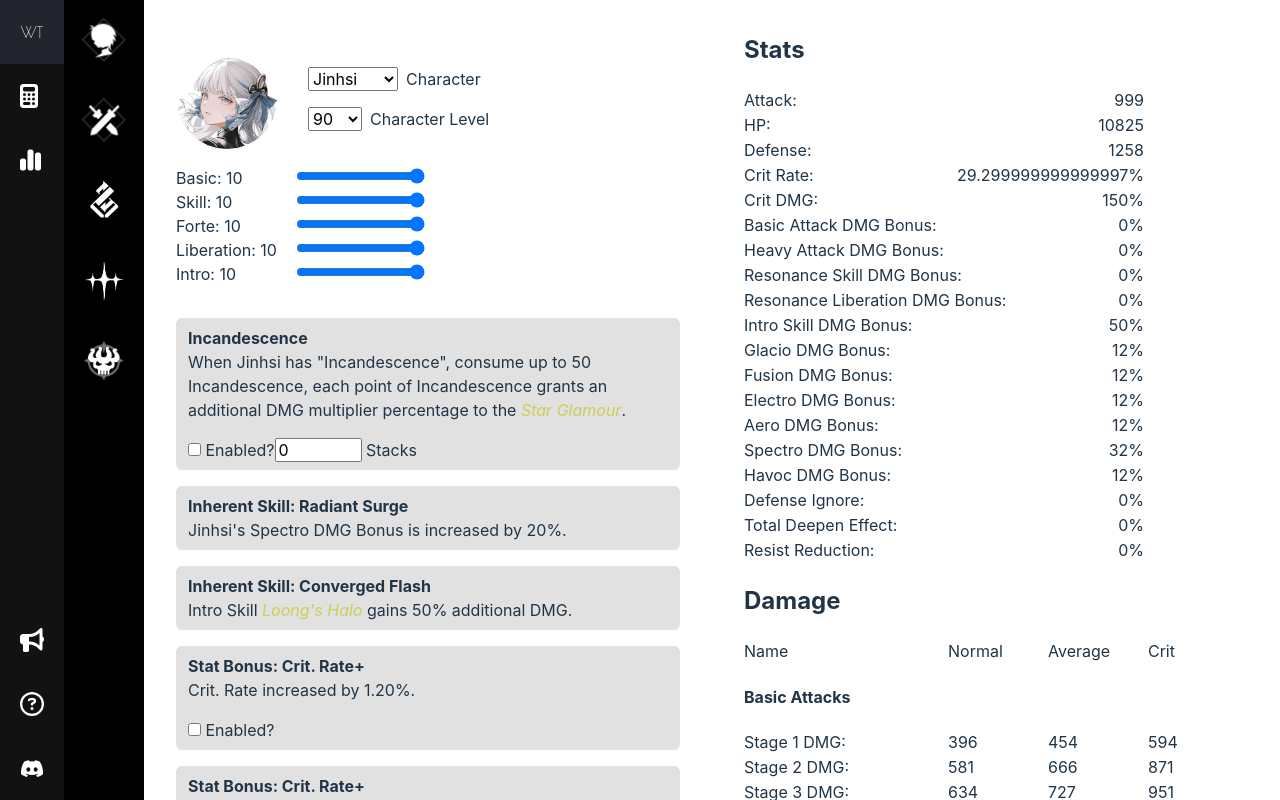
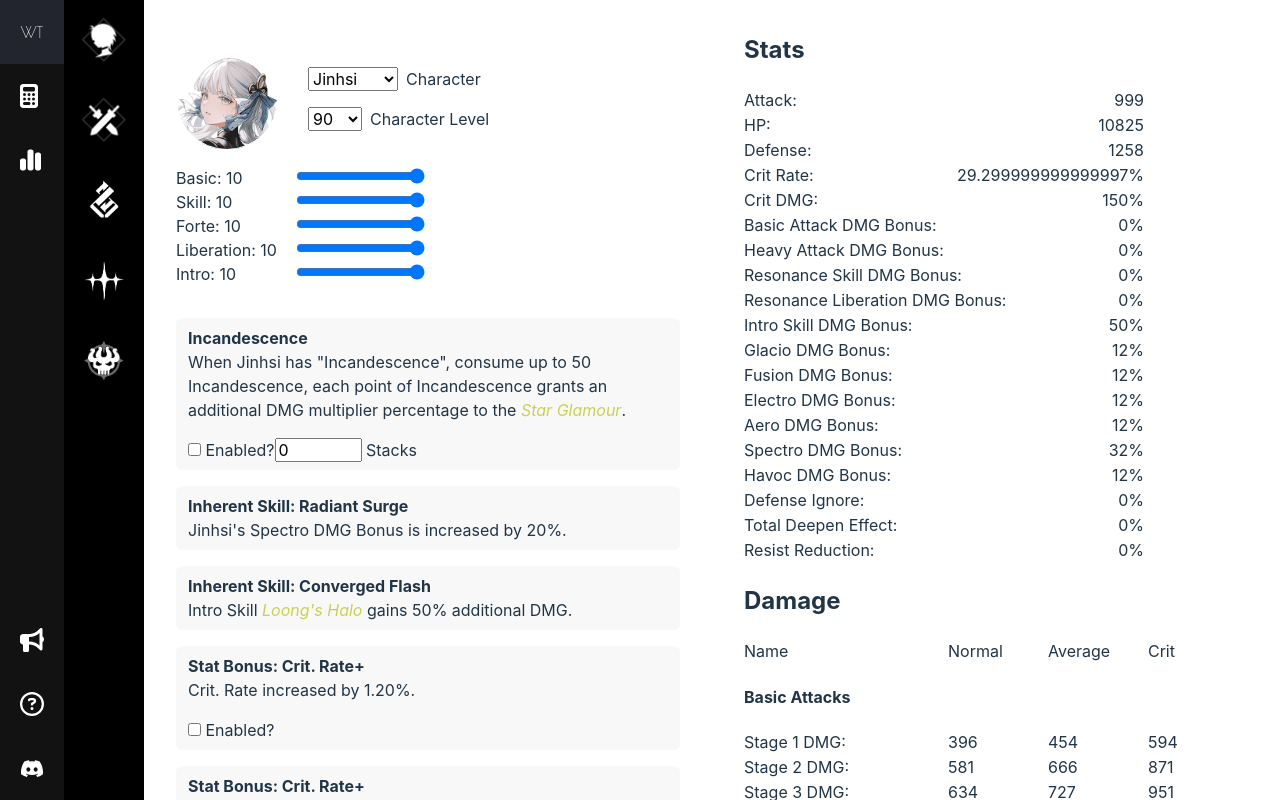
Before and after one commit to ryanbenson/wuthering-waves-optimizer, a Vue app: page / in a window 1280 px wide. Built offline with nearby package versions, Linux system fonts and the light colour scheme.

Commit message:
Update CalculatorCharacterBuffs.vue

```diff
--- a/src/components/CalculatorCharacterBuffs.vue
+++ b/src/components/CalculatorCharacterBuffs.vue
@@ -90,7 +90,7 @@ export default {
   border-radius: 6px;
 
   @media (prefers-color-scheme: light) {
-    background-color: #e1e1e1;
+    background-color: #f8f8f8;
   }
 }
 </style>
```
